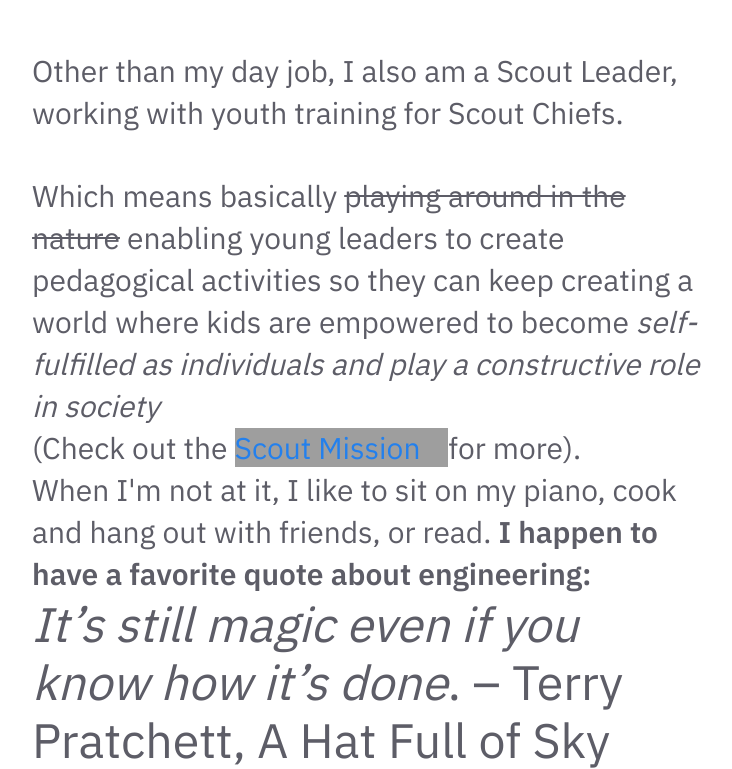
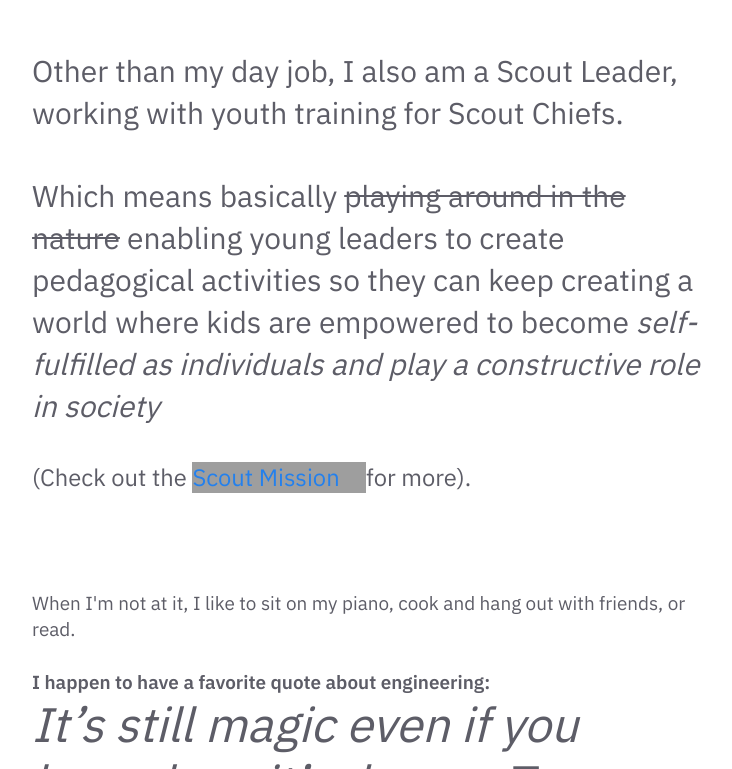
Before and after one commit to haredega/haredega.github.io, a Jekyll site: the page built from pages/index.md, in a window 1280 px wide. Shown: the part 1239-2008 px from the top of the page, without its empty margins (273-1005 px from the left). Built offline with Jekyll 4.4.1, drawn with Linux system fonts in a browser that asks for light colours; grey boxes are pictures that could not be loaded.

Commit message:
Update Homepage.html

```diff
--- a/_includes/Homepage.html
+++ b/_includes/Homepage.html
@@ -9,13 +9,13 @@
 
         <br><br> Other than my day job, I also am a Scout Leader, working with youth training for Scout Chiefs.
         <br><br>Which means basically <s>playing around in the nature</s> enabling young leaders to create pedagogical activities so they can keep creating a world where kids are empowered to become <i>self-fulfilled as individuals and play a constructive role in society</i>
-        <br>(Check out the <a href="https://www.scout.org/"> Scout Mission  </a> for more).
+        <br><h5>(Check out the <a href="https://www.scout.org/"> Scout Mission  </a> for more).</h5>
 
-        <br>When I'm not at it, I like to sit on my piano, cook and hang out with friends, or read.
+        <br><br><br>When I'm not at it, I like to sit on my piano, cook and hang out with friends, or read.
 
-        <b>I happen to have a favorite quote about engineering:
+        <b><br><br>I happen to have a favorite quote about engineering:
         <div class="jumbo"><i>It’s still magic even if you know how it’s done</i>. – Terry Pratchett, A Hat Full of Sky </div>
-        <img src="http://placekitten.com/g/900/600" alt="placeholder">
-        <br>Well, if you're stil here, welcome to my litlle place to explore online !
+        <br><br><img src="http://placekitten.com/g/900/600" alt="placeholder">
+        <br><br>Well, if you're stil here, welcome to my litlle place to explore online !
         </h3>
 </div> </div>
```
